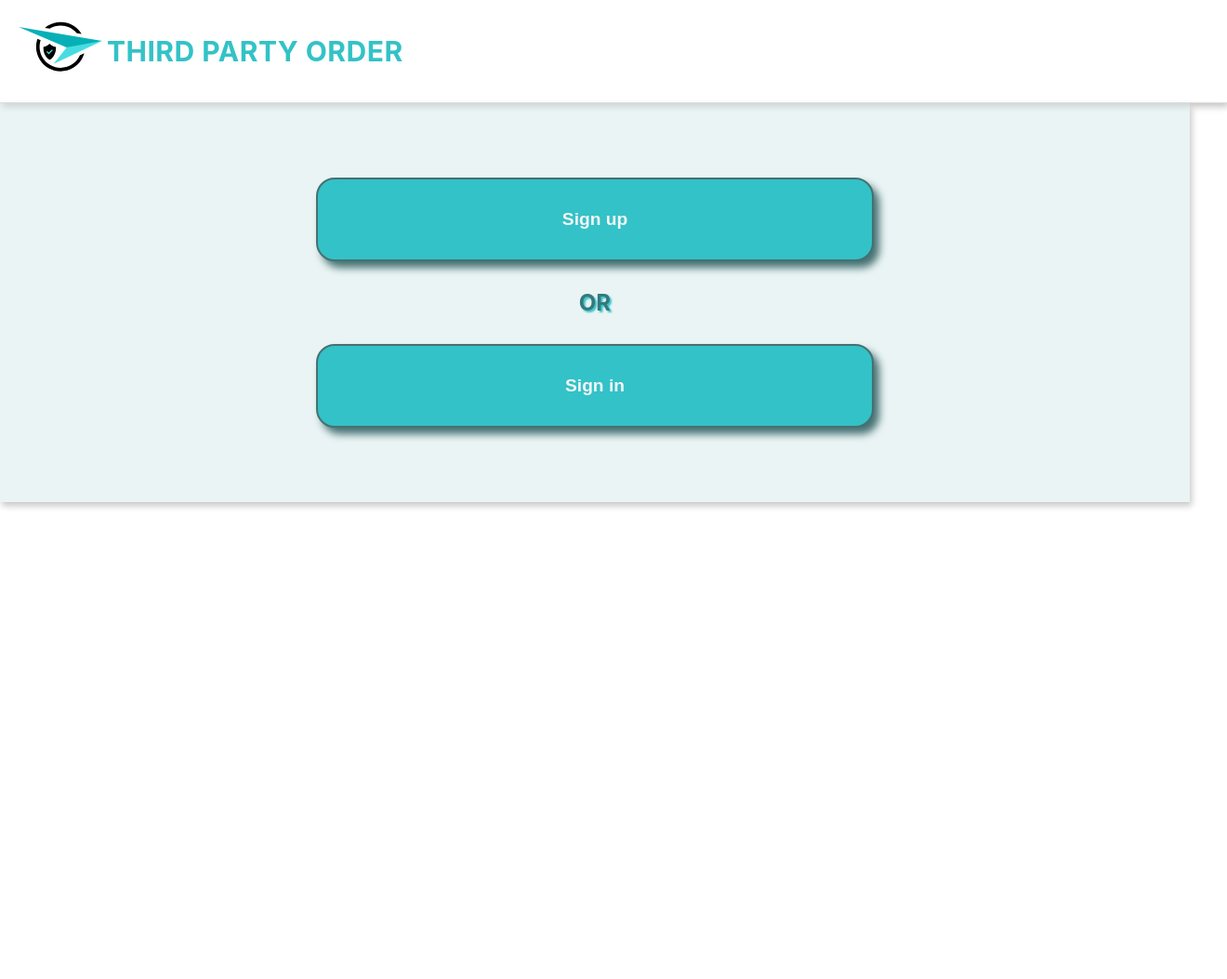
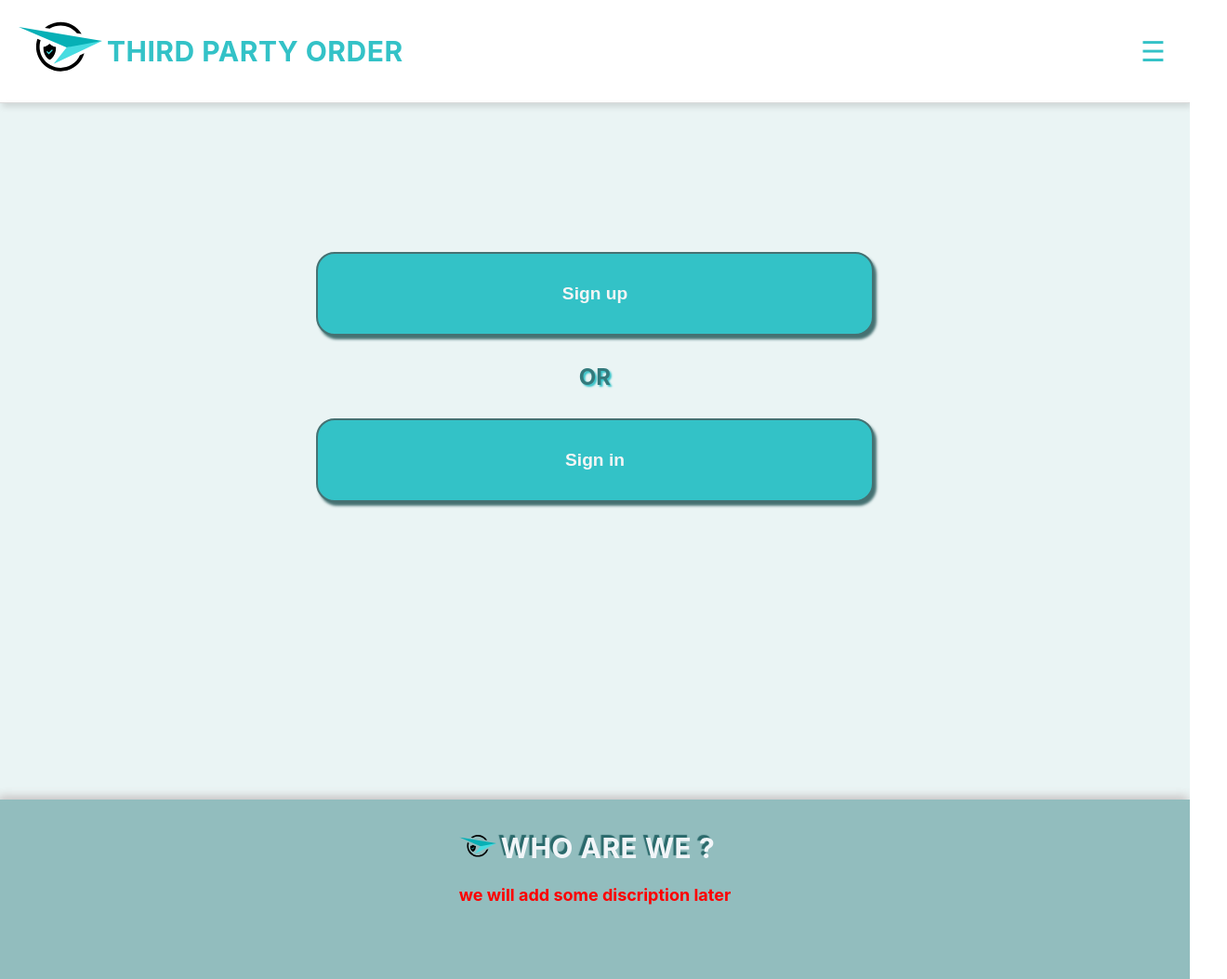
Before and after one commit to RaghadAbusamor/Third-Party-Order-Website, a React (Create React App) app: page / in a window 1280 px wide. Shown: the whole page at 93% size, 1320 px wide, since content can reach past the window. Before the commit the page ends 800 px from the top, so only its background shows below. Built offline with nearby package versions, Linux system fonts and the light colour scheme.

Commit message:
add footer component

```diff
--- a/package.json
+++ b/package.json
@@ -3,10 +3,16 @@
   "version": "0.1.0",
   "private": true,
   "dependencies": {
+    "@fortawesome/fontawesome-svg-core": "^6.2.0",
+    "@fortawesome/free-brands-svg-icons": "^6.2.0",
+    "@fortawesome/free-solid-svg-icons": "^6.2.0",
+    "@fortawesome/react-fontawesome": "^0.2.0",
     "@testing-library/jest-dom": "^5.16.5",
     "@testing-library/react": "^13.4.0",
     "@testing-library/user-event": "^13.5.0",
+    "bootstrap": "^5.2.2",
     "react": "^18.2.0",
+    "react-bootstrap": "^2.5.0",
     "react-dom": "^18.2.0",
     "react-scripts": "5.0.1",
     "web-vitals": "^2.1.4"
--- /dev/null
+++ b/src/component/core/footer.css
@@ -0,0 +1,52 @@
+.webistefooter {
+    /* display: flex;
+    align-items: center;
+    width: 100%;
+    padding: 10px 20px;
+    border-bottom: 1px solid #ddd;
+    box-shadow: 2px 4px 7px 0px rgb(201, 197, 197);
+background-color: #33C2C7; */
+
+width: 100%;
+display: flex;
+flex-direction: column;
+justify-content: center;
+font-size: large;
+font-weight: bolder;
+user-select: none;
+background-color: #2a696b;;
+background-color: #92bdbe;;
+color: #c0aed2;
+align-items: center;
+padding-bottom: 5rem;
+padding-top: 2rem;
+margin-left: 0;
+margin-right: 0;
+margin-bottom: 0;
+box-shadow: -2px -4px 9px 0px rgb(201 197 197);
+}
+
+  .webistefooter > .left > h1 {
+    font-size: 30px;
+    color: #33C2C7;
+    line-height: 1.2;
+    display: flex;
+    align-items: center;
+    text-transform: uppercase;
+    letter-spacing: 0.5px;
+    margin: 0;
+    color: rgb(241, 245, 248);
+    text-shadow: #2a696b -3px -3px 1px;
+  }
+
+
+  .webistefooter > .left > h1 > img {
+    height: 40px;
+    width: auto;
+    margin-right: 5px;
+  }
+  .left :nth-child(2){
+    color: red;
+    display: block;
+  padding-top: 20px;
+  }
--- /dev/null
+++ b/src/component/core/footer.jsx
@@ -0,0 +1,21 @@
+import React from 'react';
+import './footer.css';
+
+const Footer = props => {
+  return (
+    <footer className="webistefooter">
+    <div className="left">
+      <h1>
+        <img src="./logo3.svg" alt="Nemo" />
+        Who Are we ?
+      </h1>
+      <span>we will add some discription later</span>
+    </div>
+    <div className="right">
+
+    </div>
+  </footer>
+  );
+};
+
+export default Footer;
--- a/src/component/core/header.css
+++ b/src/component/core/header.css
@@ -1,10 +1,12 @@
 .webisteHeader {
     display: flex;
     align-items: center;
-    width: 100%;
     padding: 10px 20px;
     border-bottom: 1px solid #ddd;
     box-shadow: 2px 4px 7px 0px rgb(201, 197, 197);
+    justify-content: space-between;
+    flex-wrap: wrap;
+
 
   }
 
@@ -25,3 +27,13 @@
     width: auto;
     margin-right: 5px;
   }
+  .right >button{
+    /* background-color: red; */
+    font-size: 30px;
+    color: #33C2C7;
+border: none;
+background: none;
+cursor: pointer;
+user-select: none;
+
+  }
--- a/src/component/core/header.jsx
+++ b/src/component/core/header.jsx
@@ -1,4 +1,6 @@
 import React from 'react';
+// import 'bootstrap/dist/css/bootstrap.min.css';
+// import { FontAwesomeIcon } from '@fortawesome/react-fontawesome';
 import './header.css';
 
 const Header = props => {
@@ -10,6 +12,9 @@ const Header = props => {
         Third party order
       </h1>
     </div>
+    <div className="right">
+    <button> ☰</button>
+    </div>
   </header>
   );
 };
--- a/src/pages/home/home.css
+++ b/src/pages/home/home.css
@@ -4,7 +4,8 @@
     /* background-color: #33C2C7; */
     box-shadow: 2px 4px 7px 0px rgb(201, 197, 197);
     background-color: #d2e7e879;
-
+padding-bottom: 15rem;
+padding-top: 5rem;
 
 
 }
@@ -31,8 +32,9 @@
     color: whitesmoke;
     font-size: larger;
     font-weight: bolder;
-    box-shadow: #457172 6px 7px 8px 0px;
-
+    box-shadow: #457172 3px 4px 3px 0px;
+    cursor: pointer;
+user-select: none;
 
 
 }
@@ -45,7 +47,8 @@
 
 .home-wrapper>.SginButtons button:hover{
     border: 3px solid rgb(155, 179, 182);
-    box-shadow: #457172 9px 9px 3px 0px;
+    box-shadow: #457172 6px 7px 8px 0px;
+
 
 }
 .home-wrapper>.SginButtons button:active{
--- a/src/pages/home/home.jsx
+++ b/src/pages/home/home.jsx
@@ -1,15 +1,23 @@
+import Footer from '../../component/core/footer';
 import './home.css';
 const HomePage = props => {
 
     return (
+        <>
+
+
             <div className='home-wrapper'>
                 <div className="SginButtons">
                     <button className='btn' type="button">Sign up</button>
                     <h2>OR</h2>
                     <button className='btn' type="button">Sign in</button>
                 </div>
+
             </div>
-
+            <footer>
+                <Footer/>
+            </footer>
+        </>
 
     );
 
```
Also changed, not shown: 1 other file (tests, documents, lock files or other folders). Lines whose indentation alone changed are shown as unchanged.
